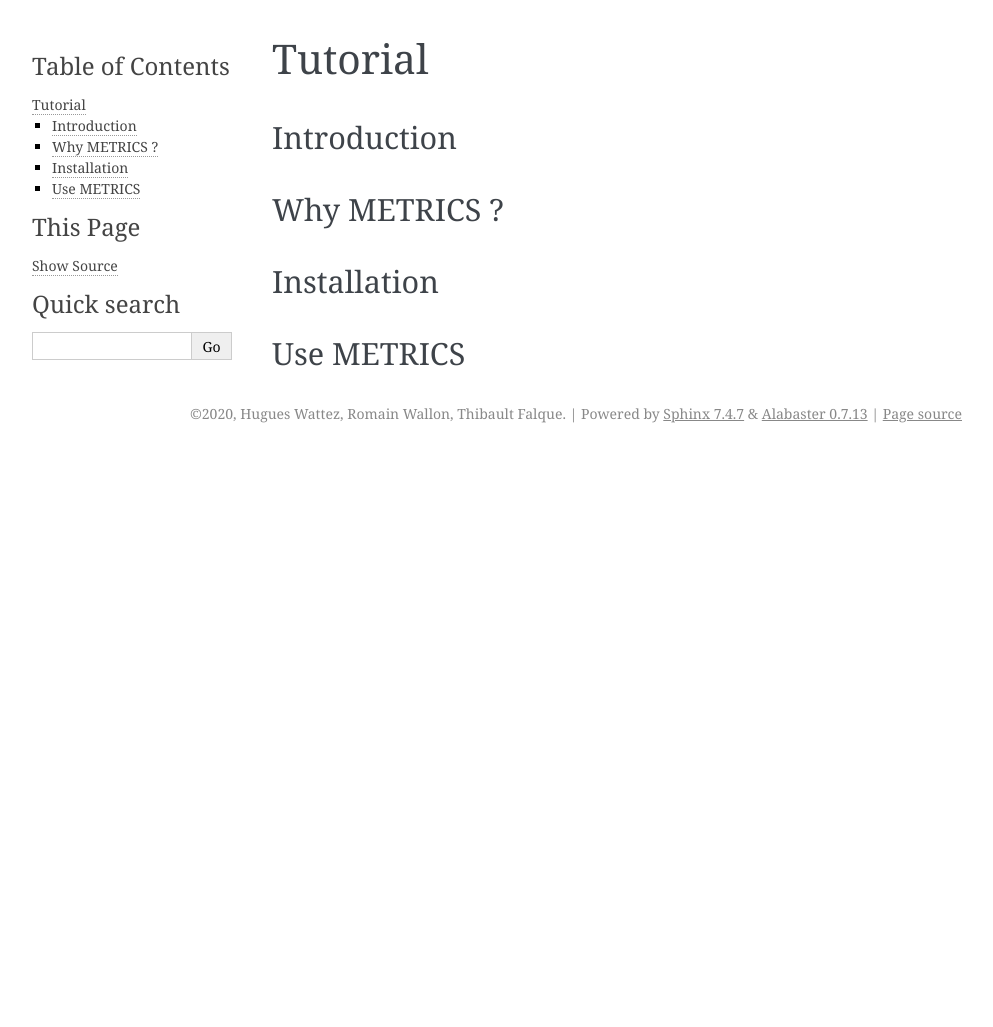
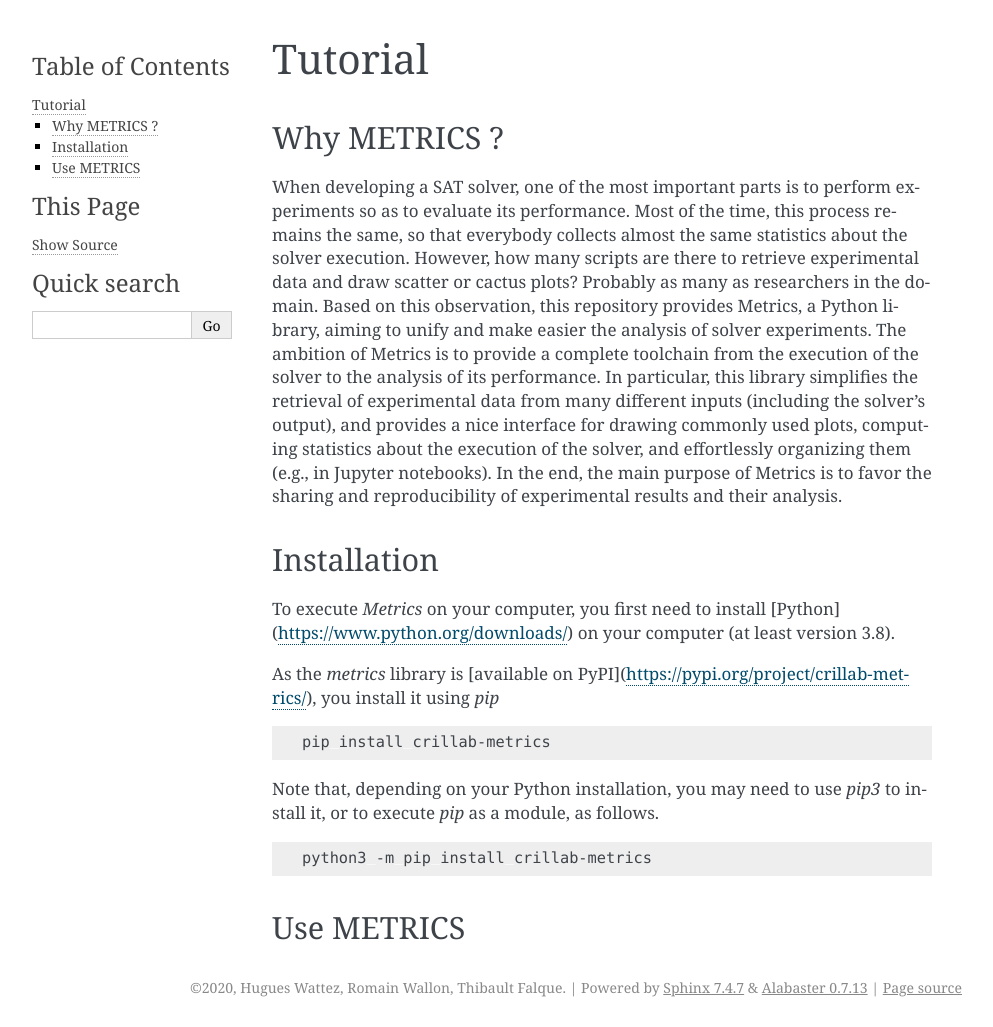
Before and after one commit to crillab/metrics, a Sphinx documentation site: the page built from docs/source/tutorial.rst, in a window 1280 px wide. Shown: the whole page, without its empty margins (148-1141 px from the left). Built offline with Sphinx 7.4.7, drawn with Linux system fonts in a browser that asks for light colours; before the commit the page ends 900 px from its top, so only the background shows below that.

Commit message:
:memo: updates docs.

```diff
--- a/docs/source/tutorial.rst
+++ b/docs/source/tutorial.rst
@@ -2,16 +2,52 @@
 Tutorial
 #########
 
-Introduction
-********************************
 
 Why METRICS ?
 ********************************
+
+When developing a SAT solver, one of the most important parts is to perform
+experiments so as to evaluate its performance.
+Most of the time, this process remains the same, so that everybody collects
+almost the same statistics about the solver execution.
+However, how many scripts are there to retrieve experimental data and draw
+scatter or cactus plots?
+Probably as many as researchers in the domain. Based on this observation, this
+repository provides Metrics, a Python library, aiming to unify and make
+easier the analysis of solver experiments.
+The ambition of Metrics is to provide a complete toolchain from the execution
+of the solver to the analysis of its performance.
+In particular, this library simplifies the retrieval of experimental data from
+many different inputs (including the solver’s output), and provides a nice
+interface for drawing commonly used plots, computing statistics about
+the execution of the solver, and effortlessly organizing them
+(e.g., in Jupyter notebooks).
+In the end, the main purpose of Metrics is to favor the sharing and
+reproducibility of experimental results and their analysis.
 
 
 Installation
 ********************************
 
+To execute *Metrics* on your computer, you first need to install
+[Python](https://www.python.org/downloads/) on your computer
+(at least version 3.8).
+
+As the `metrics` library is
+[available on PyPI](https://pypi.org/project/crillab-metrics/), you install it
+using `pip`
+
+.. code-block:: sh
+
+    pip install crillab-metrics
+
+Note that, depending on your Python installation, you may need to use `pip3`
+to install it, or to execute `pip` as a module, as follows.
+
+.. code-block:: sh
+
+    python3 -m pip install crillab-metrics
+
 
 Use METRICS
 ********************************
```
